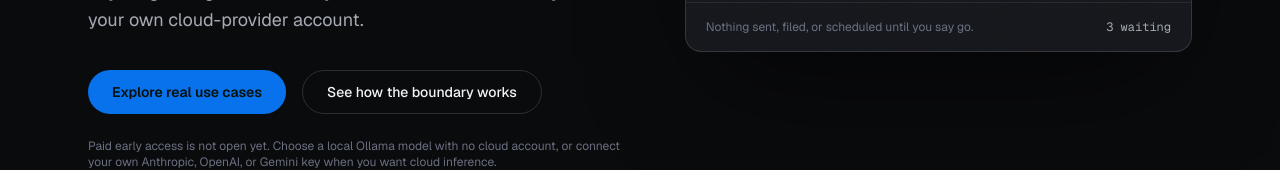
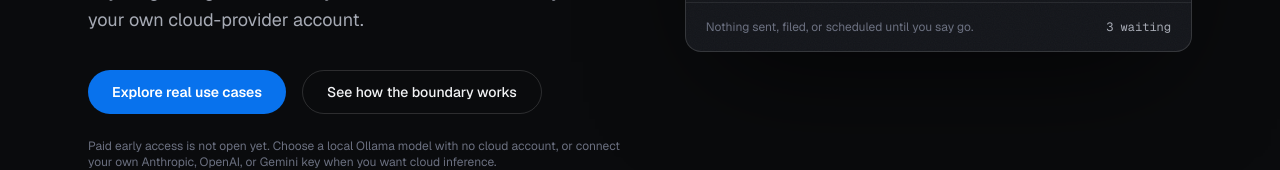
Before and after one commit to Krawatt-creator/safepersonalai-website, a Next.js app: page / in a window 1280 px wide. Shown: the part 606-776 px from the top of the page. Built offline with nearby package versions, Linux system fonts and the light colour scheme.

Commit message:
Align primary actions with logo blue

```diff
--- a/src/app/globals.css
+++ b/src/app/globals.css
@@ -63,7 +63,7 @@ body {
 }
 .site-cta-primary {
   background: var(--green);
-  color: #06110c;
+  color: #ffffff;
 }
 .site-cta-primary:hover { filter: brightness(1.1); transform: translateY(-1px); }
 .site-cta-primary:active { transform: translateY(0); }
@@ -140,5 +140,5 @@ body {
 
 ::selection {
   background: var(--green);
-  color: #06110c;
+  color: #ffffff;
 }
```
